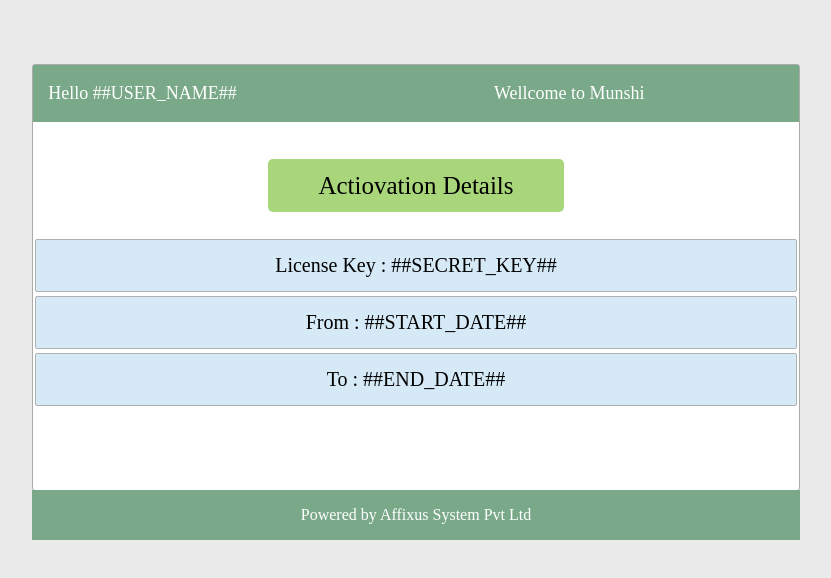
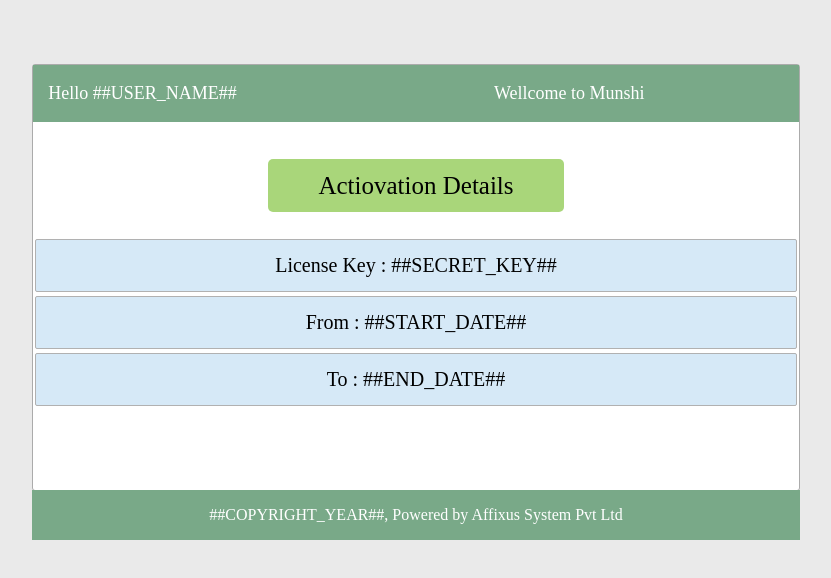
Before and after one commit to affixus/mailer-template, a website: page index2.html in a window 1280 px wide. Shown: the whole page, without its empty margins (224-1055 px from the left). Drawn offline with Linux system fonts and the light colour scheme.

Commit message:
template update.

```diff
--- a/index2.html
+++ b/index2.html
@@ -93,7 +93,7 @@
 
         </div>
         <div class="footer">
-            <p style="margin:0px">Powered by Affixus System Pvt Ltd</p>
+            <p style="margin:0px">##COPYRIGHT_YEAR##, Powered by Affixus System Pvt Ltd</p>
         </div>
     </body>
 </html>
```
